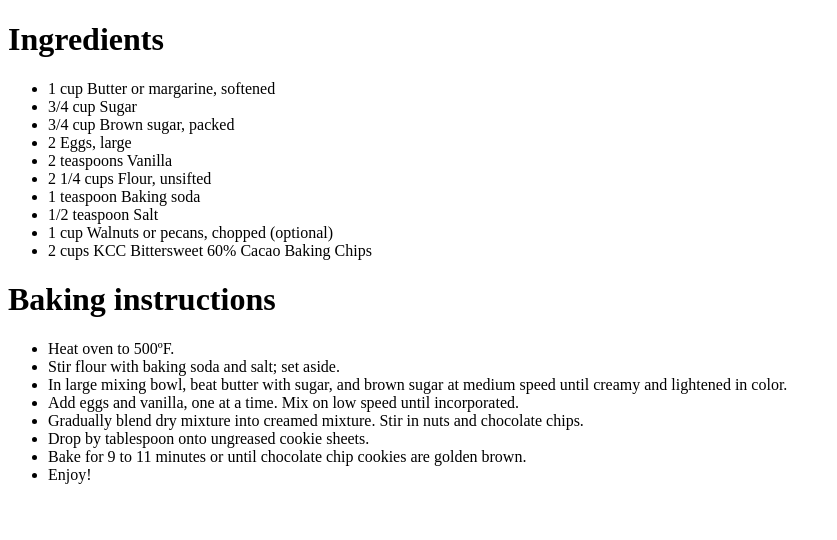
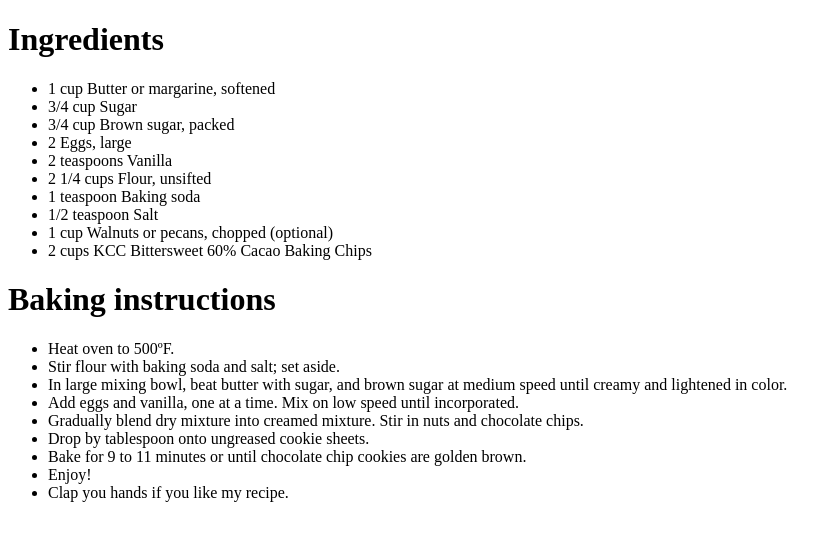
Before and after one commit to xiaopingyang/XPCookieCompany.com, a plain HTML site: page secret recipe.htm in a window 1280 px wide. Shown: the whole page, without its empty margins (0-837 px from the left). Drawn offline with Linux system fonts and the light colour scheme.

Commit message:
A new file on Master.txt, garbage.txt, secret recipe.htm, xp.txt are changed

```diff
--- a/secret recipe.htm
+++ b/secret recipe.htm
@@ -25,6 +25,7 @@
 <li>Drop by tablespoon onto ungreased cookie sheets.</li>
 <li>Bake for 9 to 11 minutes or until chocolate chip cookies are golden brown.</li>
 <li>Enjoy!</li>
+<li>Clap you hands if you like my recipe.</li>
 </ul>
 
 </body>
```
Also changed, not shown: A new file on Master.txt (added), garbage.txt (added), xp.txt.
